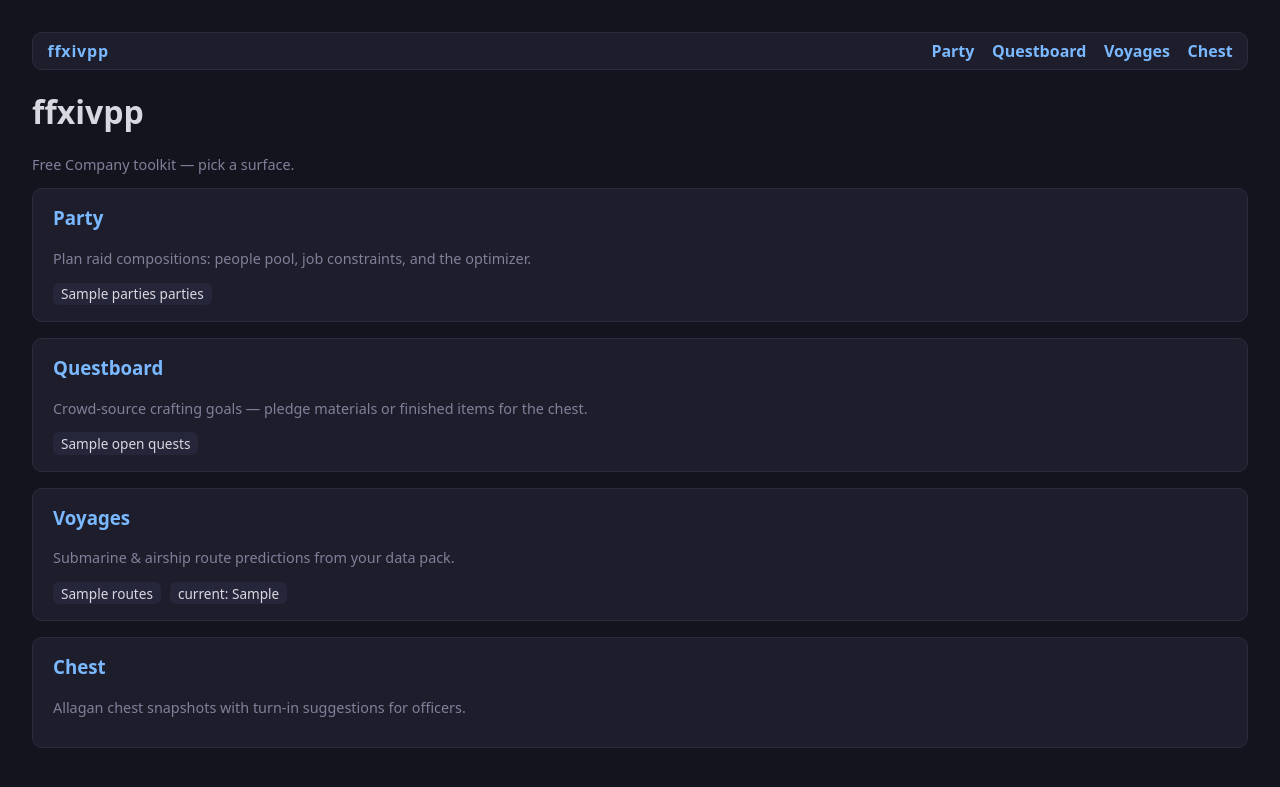
After one commit to x4dr/ffxivpp, a Flask app: template app/templates/overview.html in a window 1280 px wide. The commit adds this page. Shown: the top 787 px of the page. Run offline with Flask 3, Linux system fonts and the light colour scheme; the template is opened without the code that fills it: most values are stand-ins (such as "Sample title", 1, 10 or a date in 2020); parts of the project's set-up code (start-up, migrations or seed data) failed here and were passed over.

Commit message:
overview home page + surface nav bar; blueprint imports before init_db (fresh-DB quest tables fix)
- / now renders a card per surface with best-effort live counts (degrade to
  'unavailable' on DB/voyage-pack failure instead of erroring)
- base.html gains a compact dark-theme nav (Party/Questboard/Voyages/Chest)
- init-order fix: blueprint imports (which register core.questdb models on
  Base.metadata) now run before init_db(), so fresh databases get the
  questboard tables (root cause of 'no such table: quests' on fresh DBs)
- 5 new overview tests; full suite 168 green; ruff clean

```diff
--- a/app/__init__.py
+++ b/app/__init__.py
@@ -51,9 +51,10 @@ def create_app(config_override: dict[str, Any] | None = None) -> Flask:
 
     app.teardown_appcontext(close_db)
 
-    with app.app_context():
-        init_db()
-
+    # Import all blueprints BEFORE init_db(): their model modules (core.questdb
+    # via chest.py) register tables on Base.metadata. create_all() ran before
+    # these imports, so a fresh database was created without the questboard
+    # tables (surfaced 2026-08-27 by the overview route reading quests).
     from app.auth import bp as auth_bp
     app.register_blueprint(auth_bp)
 
@@ -66,6 +67,9 @@ def create_app(config_override: dict[str, Any] | None = None) -> Flask:
     from app.chest import bp as chest_bp
     app.register_blueprint(chest_bp)
 
+    with app.app_context():
+        init_db()
+
     from app.routes import bp
     app.register_blueprint(bp)
 
--- a/app/templates/base.html
+++ b/app/templates/base.html
@@ -24,9 +24,20 @@
     ul.tree > li { margin: 0.3rem 0; }
     .bar { height: 8px; background: #26263a; border-radius: 4px; overflow: hidden; margin-top: 4px; }
     .bar > div { height: 100%; background: #3f7f52; }
+    .nav { display: flex; gap: 1.1rem; align-items: center; background: #1d1d2b; border: 1px solid #2c2c40; border-radius: 10px; padding: 0.45rem 0.9rem; margin-bottom: 1.25rem; }
+    .nav a { font-weight: 600; }
+    .nav a.active { color: #ffffff; text-decoration: underline; text-underline-offset: 4px; }
+    .nav .brand { color: #80809a; font-weight: 700; letter-spacing: 0.05em; margin-right: auto; }
   </style>
 </head>
 <body>
+  <nav class="nav">
+    <span class="brand"><a href="/">ffxivpp</a></span>
+    <a href="/party/" {% if request.path.startswith('/party') %}class="active"{% endif %}>Party</a>
+    <a href="/quests/" {% if request.path.startswith('/quests') %}class="active"{% endif %}>Questboard</a>
+    <a href="/voyages/" {% if request.path.startswith('/voyages') %}class="active"{% endif %}>Voyages</a>
+    <a href="/chest/" {% if request.path.startswith('/chest') %}class="active"{% endif %}>Chest</a>
+  </nav>
   {% block content %}{% endblock %}
   <script>
     async function postJson(url, body) {
--- /dev/null
+++ b/app/templates/overview.html
@@ -0,0 +1,34 @@
+{% extends "base.html" %}
+{% block title %}Home{% endblock %}
+{% block content %}
+<h1>ffxivpp</h1>
+<p class="muted">Free Company toolkit — pick a surface.</p>
+
+<section class="card" id="surface-party">
+  <h3 style="margin-top:0"><a href="/party/">Party</a></h3>
+  <p class="muted">Plan raid compositions: people pool, job constraints, and the optimizer.</p>
+  <span class="chip">{% if parties is not none %}{{ parties }} part{{ 'ies' if parties != 1 else 'y' }}{% else %}parties unavailable{% endif %}</span>
+</section>
+
+<section class="card" id="surface-quests">
+  <h3 style="margin-top:0"><a href="/quests/">Questboard</a></h3>
+  <p class="muted">Crowd-source crafting goals — pledge materials or finished items for the chest.</p>
+  <span class="chip">{% if open_quests is not none %}{{ open_quests }} open quest{{ 's' if open_quests != 1 }}{% else %}quests unavailable{% endif %}</span>
+</section>
+
+<section class="card" id="surface-voyages">
+  <h3 style="margin-top:0"><a href="/voyages/">Voyages</a></h3>
+  <p class="muted">Submarine &amp; airship route predictions from your data pack.</p>
+  {% if latest_route is not none %}
+    <span class="chip">{{ voyage_routes }} route{{ 's' if voyage_routes != 1 }}</span>
+    <span class="chip">current: {{ latest_route }}</span>
+  {% else %}
+    <span class="chip">data pack unavailable</span>
+  {% endif %}
+</section>
+
+<section class="card" id="surface-chest">
+  <h3 style="margin-top:0"><a href="/chest/">Chest</a></h3>
+  <p class="muted">Allagan chest snapshots with turn-in suggestions for officers.</p>
+</section>
+{% endblock %}
```
Also changed, not shown: app/routes.py (+34 -1 lines), tests/test_app.py (+4 -3 lines), tests/test_overview.py (added, +80 -0 lines).
